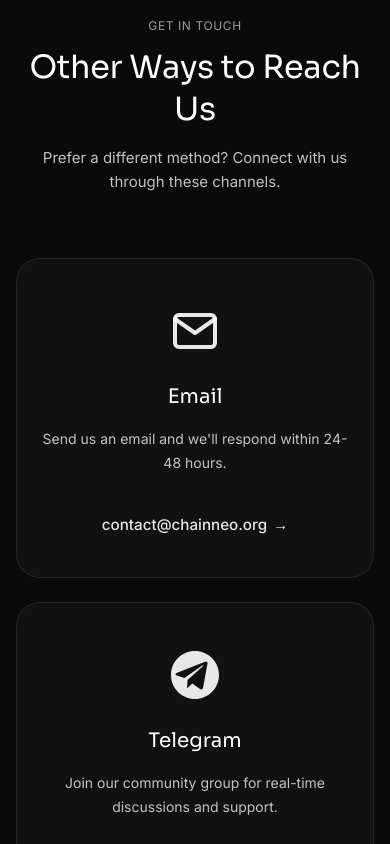
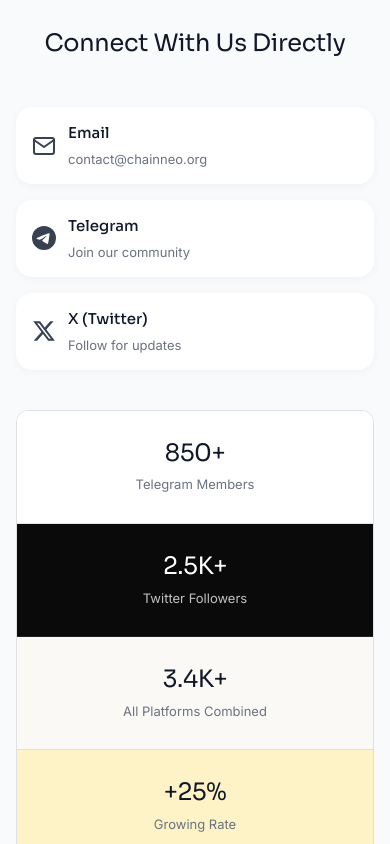
Before and after one commit to Deon62/cneo, a React (Vite) app: page /contact in a window 390 px wide. Shown: the part 1720-2564 px from the top of the page. Built offline with nearby package versions, Linux system fonts and the light colour scheme.

Commit message:
edditing header styles

```diff
--- a/src/pages/Contact.css
+++ b/src/pages/Contact.css
@@ -256,15 +256,15 @@
   display: flex;
   flex-direction: column;
   justify-content: center;
-  padding: 80px 24px;
-  background-color: #0A0A0A;
+  padding: 120px 24px;
+  background-color: #F9FAFB;
   overflow: hidden;
   margin: 0;
   box-sizing: border-box;
 }
 
 .contact-info-container {
-  max-width: 1400px;
+  max-width: 1200px;
   margin: 0 auto;
   width: 100%;
   position: relative;
@@ -276,125 +276,161 @@
   margin-bottom: 64px;
 }
 
-.contact-info-label {
-  font-family: 'Inter', sans-serif;
-  font-size: 0.75rem;
+.contact-info-title {
+  font-family: 'Sora', sans-serif;
+  font-size: clamp(1.75rem, 3vw, 2.25rem);
   font-weight: 400;
-  color: rgba(255, 255, 255, 0.6);
-  text-transform: uppercase;
-  letter-spacing: 0.05em;
-  margin-bottom: 12px;
+  color: #111827;
+  line-height: 1.3;
+  letter-spacing: -0.01em;
+  margin: 0;
 }
 
-.contact-info-title {
-  font-family: 'Sora', sans-serif;
-  font-size: clamp(2rem, 4vw, 2.5rem);
-  font-weight: 400;
-  color: #FFFFFF;
-  line-height: 1.3;
-  letter-spacing: -0.01em;
-  margin-bottom: 16px;
+.contact-channels {
+  display: flex;
+  justify-content: center;
+  gap: 48px;
+  flex-wrap: wrap;
+  margin-bottom: 64px;
 }
 
-.contact-info-description {
-  font-family: 'Inter', sans-serif;
-  font-size: clamp(0.9375rem, 1.5vw, 1rem);
-  font-weight: 400;
-  color: rgba(255, 255, 255, 0.75);
-  line-height: 1.6;
-  max-width: 700px;
-  margin: 0 auto;
+.contact-channel {
+  display: flex;
+  align-items: center;
+  gap: 16px;
+  text-decoration: none;
+  padding: 16px 24px;
+  border-radius: 12px;
+  transition: all 0.2s ease;
 }
 
-.contact-info-grid {
-  display: grid;
-  grid-template-columns: repeat(3, 1fr);
-  gap: 32px;
-  max-width: 1200px;
-  margin: 0 auto;
+.contact-channel:hover {
+  background-color: rgba(37, 99, 235, 0.06);
 }
 
-.contact-info-card {
-  background: rgba(255, 255, 255, 0.03);
-  border-radius: 24px;
-  padding: 48px 32px;
-  border: 1px solid rgba(255, 255, 255, 0.08);
-  transition: all 0.3s ease;
-  display: flex;
-  flex-direction: column;
-  align-items: center;
-  text-align: center;
-  min-height: 380px;
-}
-
-.contact-info-card:hover {
-  transform: translateY(-4px);
-  box-shadow: 0 20px 40px rgba(0, 0, 0, 0.3);
-  border-color: rgba(255, 255, 255, 0.12);
-  background: rgba(255, 255, 255, 0.05);
-}
-
-.contact-info-icon {
-  width: 80px;
-  height: 80px;
-  margin-bottom: 24px;
+.contact-channel-icon {
+  width: 24px;
+  height: 24px;
   display: flex;
   align-items: center;
   justify-content: center;
-  color: rgba(255, 255, 255, 0.9);
-  background: transparent;
-  border-radius: 16px;
-  transition: all 0.3s ease;
+  color: #374151;
+  transition: all 0.2s ease;
+  flex-shrink: 0;
 }
 
-.contact-info-card:hover .contact-info-icon {
-  transform: scale(1.05);
+.contact-channel-icon svg {
+  width: 24px;
+  height: 24px;
+}
+
+.contact-channel:hover .contact-channel-icon {
+  color: #2563EB;
+}
+
+.contact-channel-info {
+  display: flex;
+  flex-direction: column;
+  gap: 4px;
+}
+
+.contact-channel-name {
+  font-family: 'Sora', sans-serif;
+  font-size: 1rem;
+  font-weight: 500;
+  color: #111827;
+}
+
+.contact-channel-value {
+  font-family: 'Inter', sans-serif;
+  font-size: 0.875rem;
+  font-weight: 400;
+  color: #6B7280;
+  transition: color 0.2s ease;
+}
+
+.contact-channel:hover .contact-channel-value {
+  color: #2563EB;
+}
+
+/* Contact Stats Card */
+.contact-stats-card {
+  display: flex;
+  max-width: 1200px;
+  margin: 0 auto;
+  border-radius: 24px;
+  overflow: hidden;
+  border: 1px solid rgba(0, 0, 0, 0.1);
+}
+
+.contact-stat-section {
+  flex: 1;
+  padding: 48px 24px;
+  text-align: center;
+  display: flex;
+  flex-direction: column;
+  justify-content: center;
+  align-items: center;
+  border-right: 1px solid rgba(0, 0, 0, 0.1);
+  min-height: 140px;
+}
+
+.contact-stat-section:last-child {
+  border-right: none;
+}
+
+.contact-stat-section-white {
+  background: #FFFFFF;
+}
+
+.contact-stat-section-dark {
+  background: #0A0A0A;
+  flex: 1.3;
+  border-right: 1px solid rgba(255, 255, 255, 0.1);
+}
+
+.contact-stat-section-light {
+  background: #FAF9F6;
+}
+
+.contact-stat-section-accent {
+  background: #FEF3C7;
+}
+
+.contact-stat-number {
+  font-family: 'Sora', sans-serif;
+  font-size: clamp(1.75rem, 3vw, 2.5rem);
+  font-weight: 400;
+  line-height: 1.2;
+  margin-bottom: 8px;
+  letter-spacing: -0.02em;
+}
+
+.contact-stat-section-white .contact-stat-number,
+.contact-stat-section-light .contact-stat-number,
+.contact-stat-section-accent .contact-stat-number {
+  color: #111827;
+}
+
+.contact-stat-section-dark .contact-stat-number {
   color: #FFFFFF;
 }
 
-.contact-info-card-title {
-  font-family: 'Sora', sans-serif;
-  font-size: 1.5rem;
-  font-weight: 400;
-  color: #FFFFFF;
-  margin-bottom: 16px;
-  line-height: 1.4;
-}
-
-.contact-info-card-description {
+.contact-stat-label {
   font-family: 'Inter', sans-serif;
   font-size: 0.9375rem;
   font-weight: 400;
-  color: rgba(255, 255, 255, 0.75);
-  line-height: 1.7;
-  margin-bottom: 24px;
-  flex-grow: 1;
+  line-height: 1.5;
 }
 
-.contact-info-link {
-  font-family: 'Inter', sans-serif;
-  font-size: 0.95rem;
-  font-weight: 500;
-  color: rgba(255, 255, 255, 0.9);
-  text-decoration: none;
-  transition: all 0.2s ease;
-  display: inline-flex;
-  align-items: center;
-  gap: 6px;
+.contact-stat-section-white .contact-stat-label,
+.contact-stat-section-light .contact-stat-label,
+.contact-stat-section-accent .contact-stat-label {
+  color: #6B7280;
 }
 
-.contact-info-link:hover {
-  color: #FFFFFF;
-  gap: 10px;
-}
-
-.contact-info-link::after {
-  content: '→';
-  transition: transform 0.2s ease;
-}
-
-.contact-info-link:hover::after {
-  transform: translateX(4px);
+.contact-stat-section-dark .contact-stat-label {
+  color: rgba(255, 255, 255, 0.75);
 }
 
 /* Contact Page Responsive */
@@ -478,15 +514,45 @@
   }
 
   .contact-info-section {
-    min-height: 100vh;
-    height: auto;
     padding: 80px 20px;
+  }
+
+  .contact-info-header {
+    margin-bottom: 48px;
+  }
+
+  .contact-channels {
+    flex-direction: column;
+    gap: 16px;
+    align-items: stretch;
+    margin-bottom: 48px;
+  }
+
+  .contact-channel {
+    padding: 16px 20px;
+    background-color: #FFFFFF;
+    border-radius: 16px;
+    box-shadow: 0 2px 8px rgba(0, 0, 0, 0.04);
+  }
+
+  .contact-stats-card {
+    flex-direction: column;
+    border-radius: 16px;
+  }
+
+  .contact-stat-section {
+    border-right: none;
+    border-bottom: 1px solid rgba(0, 0, 0, 0.1);
+    padding: 32px 20px;
     min-height: auto;
   }
 
-  .contact-info-grid {
-    grid-template-columns: 1fr;
-    gap: 24px;
+  .contact-stat-section:last-child {
+    border-bottom: none;
+  }
+
+  .contact-stat-section-dark {
+    border-bottom: 1px solid rgba(255, 255, 255, 0.1);
   }
 }
 
@@ -529,27 +595,54 @@
   }
 
   .contact-info-section {
-    padding: 48px 16px;
-    min-height: auto;
+    padding: 60px 16px;
   }
 
-  .contact-info-card {
-    padding: 40px 24px;
-    min-height: 320px;
+  .contact-info-title {
+    font-size: 1.5rem;
   }
 
-  .contact-info-icon {
-    width: 64px;
-    height: 64px;
-    margin-bottom: 20px;
+  .contact-channels {
+    margin-bottom: 40px;
   }
 
-  .contact-info-card-title {
-    font-size: 1.25rem;
+  .contact-channel {
+    padding: 14px 16px;
+    gap: 12px;
   }
 
-  .contact-info-card-description {
-    font-size: 0.875rem;
+  .contact-channel-icon {
+    width: 24px;
+    height: 24px;
+  }
+
+  .contact-channel-icon svg {
+    width: 24px;
+    height: 24px;
+  }
+
+  .contact-channel-name {
+    font-size: 0.9375rem;
+  }
+
+  .contact-channel-value {
+    font-size: 0.8125rem;
+  }
+
+  .contact-stats-card {
+    border-radius: 12px;
+  }
+
+  .contact-stat-section {
+    padding: 28px 16px;
+  }
+
+  .contact-stat-number {
+    font-size: 1.5rem;
+  }
+
+  .contact-stat-label {
+    font-size: 0.8125rem;
   }
 }
 
--- a/src/pages/Contact.jsx
+++ b/src/pages/Contact.jsx
@@ -134,57 +134,64 @@ function Contact() {
       <section className="contact-info-section">
         <div className="contact-info-container">
           <div className="contact-info-header">
-            <p className="contact-info-label">Get in Touch</p>
-            <h2 className="contact-info-title">Other Ways to Reach Us</h2>
-            <p className="contact-info-description">
-              Prefer a different method? Connect with us through these channels.
-            </p>
+            <h2 className="contact-info-title">Connect With Us Directly</h2>
           </div>
-          <div className="contact-info-grid">
-            <div className="contact-info-card">
-              <div className="contact-info-icon">
-                <svg width="48" height="48" viewBox="0 0 24 24" fill="none" xmlns="http://www.w3.org/2000/svg">
+          <div className="contact-channels">
+            <a href="mailto:contact@chainneo.org" className="contact-channel">
+              <div className="contact-channel-icon">
+                <svg width="24" height="24" viewBox="0 0 24 24" fill="none" xmlns="http://www.w3.org/2000/svg">
                   <path d="M4 4H20C21.1 4 22 4.9 22 6V18C22 19.1 21.1 20 20 20H4C2.9 20 2 19.1 2 18V6C2 4.9 2.9 4 4 4Z" stroke="currentColor" strokeWidth="2" strokeLinecap="round" strokeLinejoin="round"/>
                   <path d="M22 6L12 13L2 6" stroke="currentColor" strokeWidth="2" strokeLinecap="round" strokeLinejoin="round"/>
                 </svg>
               </div>
-              <h3 className="contact-info-card-title">Email</h3>
-              <p className="contact-info-card-description">
-                Send us an email and we'll respond within 24-48 hours.
-              </p>
-              <a href="mailto:contact@chainneo.org" className="contact-info-link">
-                contact@chainneo.org
-              </a>
-            </div>
+              <div className="contact-channel-info">
+                <span className="contact-channel-name">Email</span>
+                <span className="contact-channel-value">contact@chainneo.org</span>
+              </div>
+            </a>
 
-            <div className="contact-info-card">
-              <div className="contact-info-icon">
-                <svg width="48" height="48" viewBox="0 0 24 24" fill="none" xmlns="http://www.w3.org/2000/svg">
-                  <path d="M12 0C5.373 0 0 5.373 0 12C0 18.627 5.373 24 12 24C18.627 24 24 18.627 24 12C24 5.373 18.627 0 12 0ZM17.896 8.178L16.051 18.302C15.878 19.261 15.316 19.486 14.488 19.019L10.681 16.227L8.813 17.943C8.599 18.155 8.419 18.333 8.004 18.333L8.291 14.458L15.948 7.592C16.272 7.301 15.88 7.131 15.45 7.422L6.698 13.465L2.93 12.208C1.978 11.911 1.961 11.293 3.12 10.849L17.013 5.368C17.806 5.054 18.496 5.466 18.244 6.515L17.896 8.178Z" fill="currentColor"/>
+            <a href="#" className="contact-channel">
+              <div className="contact-channel-icon">
+                <svg width="24" height="24" viewBox="0 0 24 24" fill="currentColor">
+                  <path d="M11.944 0A12 12 0 0 0 0 12a12 12 0 0 0 12 12 12 12 0 0 0 12-12A12 12 0 0 0 12 0a12 12 0 0 0-.056 0zm4.962 7.224c.1-.002.321.023.465.14a.506.506 0 0 1 .171.325c.016.093.036.306.02.472-.18 1.898-.962 6.502-1.36 8.627-.168.9-.499 1.201-.82 1.23-.696.065-1.225-.46-1.9-.902-1.056-.693-1.653-1.124-2.678-1.8-1.185-.78-.417-1.21.258-1.91.177-.184 3.247-2.977 3.307-3.23.007-.032.014-.15-.056-.212s-.174-.041-.249-.024c-.106.024-1.793 1.14-5.061 3.345-.48.33-.913.49-1.302.48-.428-.008-1.252-.241-1.865-.44-.752-.245-1.349-.374-1.297-.789.027-.216.325-.437.893-.663 3.498-1.524 5.83-2.529 6.998-3.014 3.332-1.386 4.025-1.627 4.476-1.635z"/>
                 </svg>
               </div>
-              <h3 className="contact-info-card-title">Telegram</h3>
-              <p className="contact-info-card-description">
-                Join our community group for real-time discussions and support.
-              </p>
-              <a href="#" className="contact-info-link">
-                Join Telegram Group
-              </a>
-            </div>
+              <div className="contact-channel-info">
+                <span className="contact-channel-name">Telegram</span>
+                <span className="contact-channel-value">Join our community</span>
+              </div>
+            </a>
 
-            <div className="contact-info-card">
-              <div className="contact-info-icon">
-                <svg width="48" height="48" viewBox="0 0 24 24" fill="none" xmlns="http://www.w3.org/2000/svg">
-                  <path d="M22 4.01C21.09 4.39 20.12 4.65 19.1 4.78C21.16 3.57 22.64 1.6 23.26 0.24C21.29 1.35 19.07 2.09 16.69 2.43C14.78 0.5 12.03 0.49 10.11 2.41C8.91 3.61 8.29 5.26 8.5 6.91C5.89 6.75 3.44 5.65 1.5 3.88C0.26 6.15 1.03 9.08 3.49 10.57C2.65 10.57 1.86 10.36 1.17 10C1.17 10 1.17 10 1.17 10.01C1.17 12.61 3.06 14.83 5.55 15.32C4.75 15.53 3.89 15.56 3.07 15.39C3.67 17.54 5.69 19.1 8.07 19.15C6.2 20.59 3.85 21.43 1.35 21.43C0.9 21.43 0.45 21.4 0 21.33C2.52 22.91 5.51 23.87 8.72 23.87C18.93 23.87 24.58 15.62 24.58 8.41C24.58 8.17 24.57 7.93 24.55 7.7C25.52 7.02 26.35 6.17 27 5.19L22 4.01Z" fill="currentColor"/>
+            <a href="https://twitter.com" target="_blank" rel="noopener noreferrer" className="contact-channel">
+              <div className="contact-channel-icon">
+                <svg width="24" height="24" viewBox="0 0 24 24" fill="currentColor">
+                  <path d="M18.244 2.25h3.308l-7.227 8.26 8.502 11.24H16.17l-5.214-6.817L4.99 21.75H1.68l7.73-8.835L1.254 2.25H8.08l4.713 6.231zm-1.161 17.52h1.833L7.084 4.126H5.117z"/>
                 </svg>
               </div>
-              <h3 className="contact-info-card-title">Social Media</h3>
-              <p className="contact-info-card-description">
-                Follow us on Twitter, LinkedIn, and other platforms for updates.
-              </p>
-              <a href="#" className="contact-info-link">
-                Follow Us
-              </a>
+              <div className="contact-channel-info">
+                <span className="contact-channel-name">X (Twitter)</span>
+                <span className="contact-channel-value">Follow for updates</span>
+              </div>
+            </a>
+          </div>
+
+          {/* Community Stats Card */}
+          <div className="contact-stats-card">
+            <div className="contact-stat-section contact-stat-section-white">
+              <div className="contact-stat-number">850+</div>
+              <div className="contact-stat-label">Telegram Members</div>
+            </div>
+            <div className="contact-stat-section contact-stat-section-dark">
+              <div className="contact-stat-number">2.5K+</div>
+              <div className="contact-stat-label">Twitter Followers</div>
+            </div>
+            <div className="contact-stat-section contact-stat-section-light">
+              <div className="contact-stat-number">3.4K+</div>
+              <div className="contact-stat-label">All Platforms Combined</div>
+            </div>
+            <div className="contact-stat-section contact-stat-section-accent">
+              <div className="contact-stat-number">+25%</div>
+              <div className="contact-stat-label">Growing Rate</div>
             </div>
           </div>
         </div>
```
Also changed, not shown: src/Academy.css (+245 -19 lines), src/pages/Academy.jsx (+36 -2 lines).
